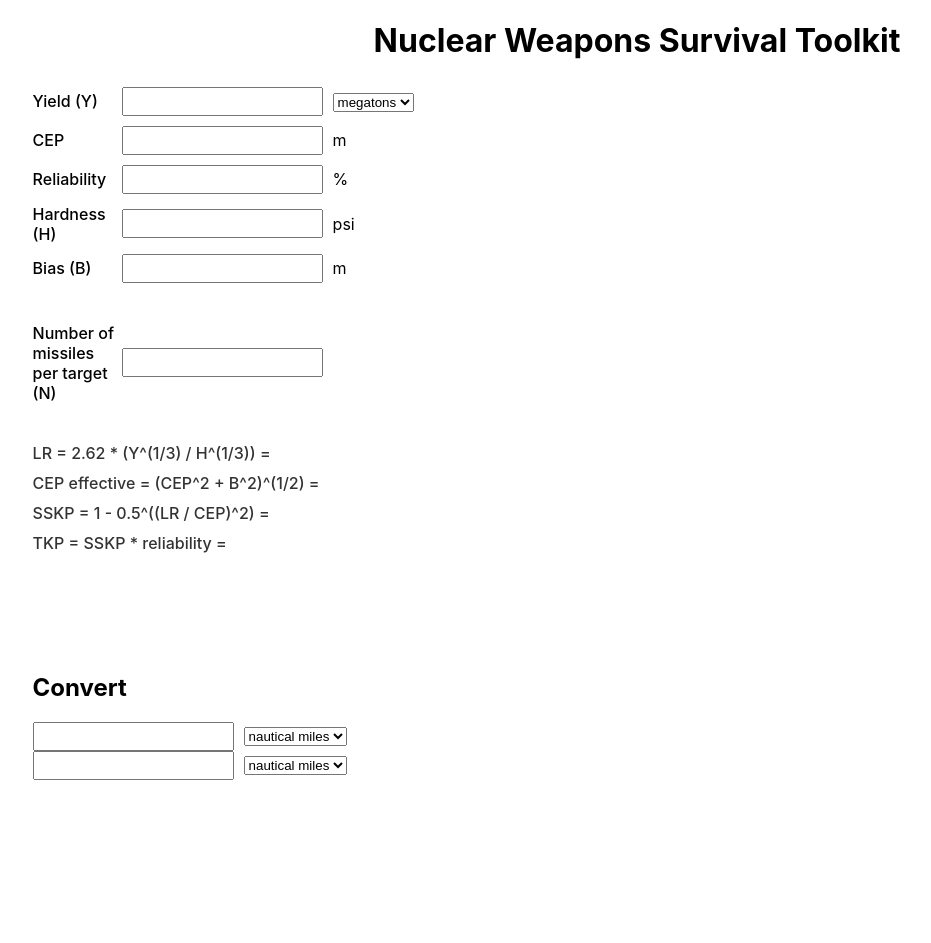
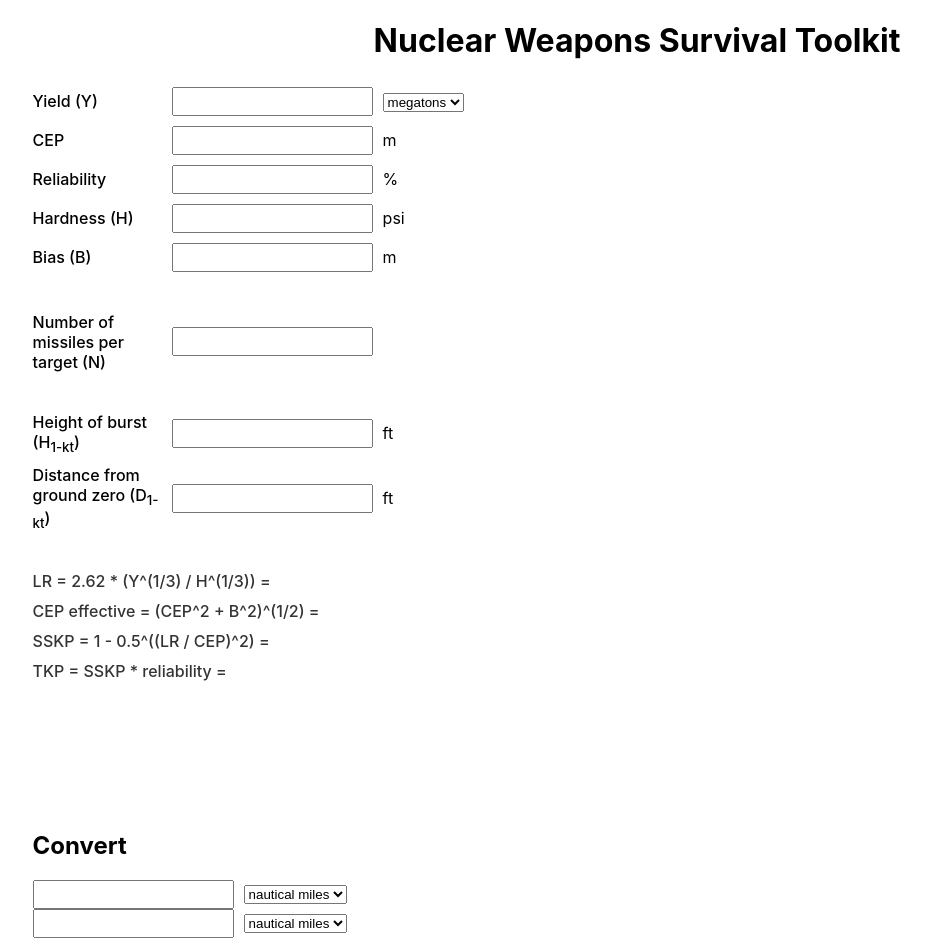
Before and after one commit to tvergho/press-calculator, a React (Create React App) app: page / in a window 1280 px wide. Shown: the whole page, without its empty margins (3-934 px from the left). Before the commit the page ends 800 px from the top, so only its background shows below. Built offline with nearby package versions, Linux system fonts and the light colour scheme.

Commit message:
feat: height of burst scale

```diff
--- a/src/App.js
+++ b/src/App.js
@@ -16,11 +16,16 @@ function App() {
   const [yieldUnit, setYieldUnit] = useState('mt');
   const [bias, setBias] = useState('');
   const [hardness, setHardness] = useState('');
+
   const [conversionInput, setConversionInput] = useState('');
   const [conversionOutput, setConversionOutput] = useState('');
   const [inputUnit, setInputUnit] = useState('nm');
   const [outputUnit, setOutputUnit] = useState('nm');
+
   const [numPerTarget, setNumPerTarget] = useState('');
+
+  const [heightOfBurst, setHeightOfBurst] = useState('');
+  const [distanceFromGroundZero, setDistanceFromGroundZero] = useState('');
 
   const onChange = (e, setter) => {
     if (isValidFloat(e.target.value)) {
@@ -29,6 +34,7 @@ function App() {
   }
 
   const scaledYieldVal = yieldUnit === 'mt' ? yieldVal : yieldVal / 1000;
+  const ktYieldVal = yieldUnit === 'kt' ? yieldVal : yieldVal * 1000;
   const nmLethalRadius = (yieldVal && hardness) ? 2.62 * (Math.pow(scaledYieldVal, 1/3)/Math.pow(hardness, 1/3)) : undefined;
   const mLethalRadius = nmLethalRadius ? nmLethalRadius * nauticalMilesConversionRatio : undefined;
   const cepEffective = bias ? Math.pow(Math.pow(cep, 2) + Math.pow(bias, 2), 1/2) : undefined;
@@ -36,6 +42,7 @@ function App() {
   const sskp = mLethalRadius && cepActual ? 1 - Math.pow(0.5, Math.pow(mLethalRadius/(cepActual), 2)) : undefined;
   const tkp = sskp && reliability ? sskp * (reliability/100) : undefined;
   const tkpN = numPerTarget ? 1 - Math.pow((1-tkp), numPerTarget) : undefined;
+  const scaledHeightOfBurst = ktYieldVal && heightOfBurst ? heightOfBurst*Math.pow(ktYieldVal, 1/3) : undefined;
 
   useEffect(() => {
     if (inputUnit === outputUnit) setConversionOutput(conversionInput);
@@ -81,10 +88,23 @@ function App() {
           <label>Bias (B)</label>
           <div className="input"><input type="text" value={bias} onChange={(e) => onChange(e, setBias)} /> <div className="unit">m</div></div>
         </div>
+
         <div className="divider" />
+
         <div className="input-container">
           <label>Number of missiles per target (N)</label>
           <div className="input"><input type="text" value={numPerTarget} onChange={(e) => onChange(e, setNumPerTarget)} /> <div className="unit" /></div>
+        </div>
+
+        <div className="divider" />
+
+        <div className="input-container">
+          <label>Height of burst (H<sub>1-kt</sub>)</label>
+          <div className="input"><input type="text" value={heightOfBurst} onChange={(e) => onChange(e, setHeightOfBurst)} /> <div className="unit">ft</div></div>
+        </div>
+        <div className="input-container">
+          <label>Distance from ground zero (D<sub>1-kt</sub>)</label>
+          <div className="input"><input type="text" value={distanceFromGroundZero} onChange={(e) => onChange(e, setDistanceFromGroundZero)} /> <div className="unit">ft</div></div>
         </div>
       </div>
 
@@ -117,6 +137,14 @@ function App() {
             <span style={{fontWeight: 700}}>{` ≈ ${(tkpN*100).toFixed(2)}%`}</span>
           </div>
         )}
+
+        <div className="divider" />
+        {!!heightOfBurst && !!ktYieldVal && (
+          <div className="equation">
+            H<sub>{ktYieldVal}-kt</sub> = H<sub>1-kt</sub>*{ktYieldVal}^1/3 = {`${heightOfBurst}*${ktYieldVal}^1/3 = ${heightOfBurst} * ${Math.pow(ktYieldVal, 1/3)} = ${scaledHeightOfBurst} ft`}
+            <span style={{fontWeight: 700}}>{` ≈ ${(scaledHeightOfBurst/feetConversionRatio).toFixed(2)} m`}</span>
+          </div>
+        )}
       </div>
 
       <div className="convert">
--- a/src/App.scss
+++ b/src/App.scss
@@ -35,7 +35,7 @@ h1 {
 }
 
 .input-container {
-  width: 400px;
+  width: 450px;
   display: flex;
   flex-direction: row;
   align-items: center;
```
